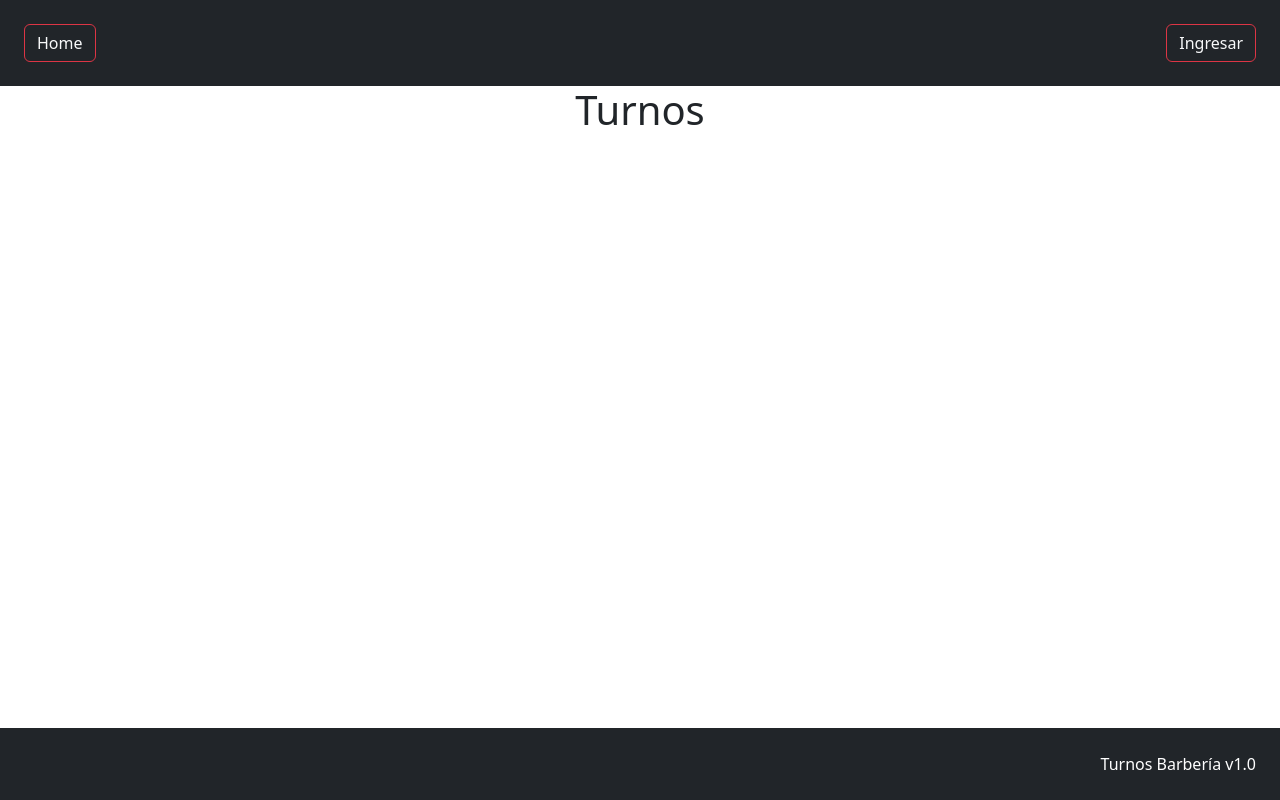
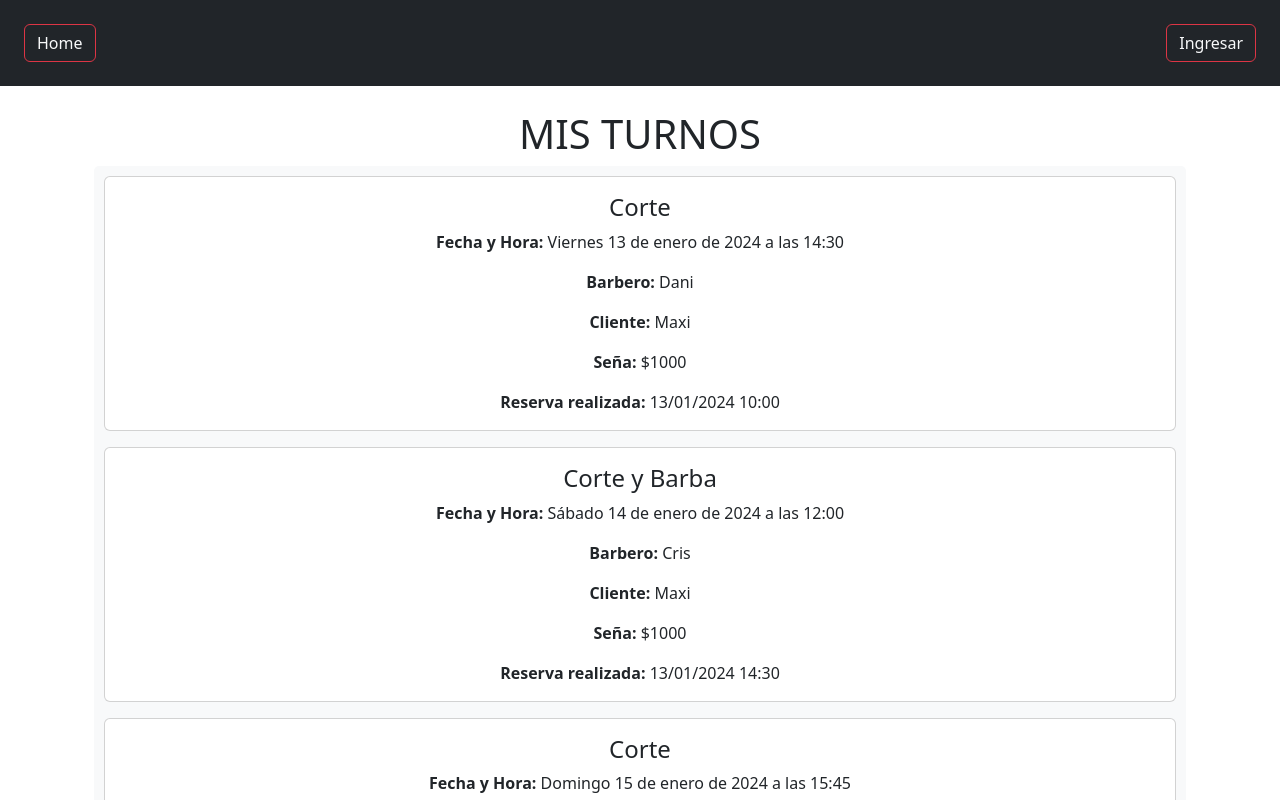
Before and after one commit to makzzer/barber-react, a React (Vite) app: page /turnos in a window 1280 px wide. Shown: the top 800 px of the page. Built offline with nearby package versions, Linux system fonts and the light colour scheme.

Commit message:
mis turnos list group

```diff
--- a/package.json
+++ b/package.json
@@ -11,7 +11,7 @@
   },
   "dependencies": {
     "bootstrap": "^5.2.3",
-    "date-fns": "^3.0.6",
+    "date-fns": "^3.1.0",
     "react": "^18.2.0",
     "react-datepicker": "^4.25.0",
     "react-datetime-picker": "^5.6.0",
--- /dev/null
+++ b/src/components/ListaTurnos.jsx
@@ -0,0 +1,46 @@
+import React from "react";
+import CardTurno from "../components/cards/CardTurno";
+import "../styles/custom-card.css"
+
+const ListaTurnos = () => {
+  // Valores de muestra
+  const sampleTurnos = [
+    {
+      title: "Corte",
+      dateTime: "Viernes 13 de enero de 2024 a las 14:30",
+      barber: "Dani",
+      reservationDate: "13/01/2024 10:00",
+      clientName: "Maxi",
+      depositAmount: 1000,
+    },
+    {
+      title: "Corte y Barba",
+      dateTime: "Sábado 14 de enero de 2024 a las 12:00",
+      barber: "Cris",
+      reservationDate: "13/01/2024 14:30",
+      clientName: "Maxi",
+      depositAmount: 1000,
+    },
+    {
+      title: "Corte",
+      dateTime: "Domingo 15 de enero de 2024 a las 15:45",
+      barber: "Dani",
+      reservationDate: "14/01/2024 09:45",
+      clientName: "Maxi",
+      depositAmount: 1000,
+    },
+  ];
+
+
+  return (
+    <div className="list-group">
+      <div className="custom-container"> {/* Agregué un contenedor con fondo gris */}
+        {sampleTurnos.map((turno, index) => (
+          <CardTurno key={index} {...turno} />
+        ))}
+      </div>
+    </div>
+  );
+};
+
+export default ListaTurnos;
--- /dev/null
+++ b/src/components/cards/CardTurno.jsx
@@ -0,0 +1,31 @@
+import React from "react";
+import "../../styles/custom-card.css"
+
+const CardTurno = ({ title, dateTime, barber, reservationDate, clientName, depositAmount }) => {
+  return (
+    <div className="card mb-3">
+      <div className="card-body">
+        <h4 className="card-title">{title}</h4>
+        <p className="card-text">
+          <strong>Fecha y Hora:</strong> {dateTime}
+        </p>
+        <p className="card-text">
+          <strong>Barbero:</strong> {barber}
+        </p>
+        <p className="card-text">
+          <strong>Cliente:</strong> {clientName}
+        </p>
+        <p className="card-text">
+          <strong>Seña:</strong> ${depositAmount}
+        </p>
+        <p className="card-text">
+          <strong>Reserva realizada:</strong> {reservationDate}
+        </p>
+      </div>
+    </div>
+  );
+};
+
+
+
+export default CardTurno;
--- a/src/pages/Home.jsx
+++ b/src/pages/Home.jsx
@@ -42,7 +42,7 @@ const Home = () => {
             </button>
 
 
-            <NavLink className="btn btn-secondary  m-2 p-4 pb-10" to="#">
+            <NavLink className="btn btn-secondary  m-2 p-4 pb-10" to="/turnos">
               Mis Turnos
             </NavLink>
           </div>
--- a/src/pages/Turnos.jsx
+++ b/src/pages/Turnos.jsx
@@ -1,6 +1,13 @@
+
+import ListaTurnos from "../components/ListaTurnos"
+
 const Turnos = () => {
-  /*hola soy un comentario*/
-  return <h1>Turnos</h1>;
+  return (
+    <div className="container text-center mt-4 mb-4">
+      <h1 className="mb-12">MIS TURNOS</h1>
+      <ListaTurnos />
+    </div>
+  );
 };
 
 export default Turnos;
--- a/src/router/index.jsx
+++ b/src/router/index.jsx
@@ -4,6 +4,7 @@ import Home from "../pages/Home";
 import Ingresar from "../pages/Ingresar";
 import NotFound from "../pages/NotFound";
 import LayoutPublic from "../layouts/LayoutPublic";
+
 
 
 {
@@ -32,13 +33,16 @@ export const router = createBrowserRouter([
 
       {
         path: "/turnos",
-        element: <Turnos />,
+        element: <Turnos/>,
       },
 
       {
         path: "/ingresar",
         element: <Ingresar />,
       },
+
+
+
     ],
   },
 ]);
--- /dev/null
+++ b/src/styles/custom-card.css
@@ -0,0 +1,13 @@
+/* Agrega estos estilos a tu archivo de estilos */
+.custom-card {
+  background-color: #f8f9fa; /* Puedes ajustar este color a tu preferencia */
+  color: #343a40; /* Puedes ajustar este color a tu preferencia */
+}
+
+
+/* ListaTurnos.css */
+.custom-container {
+  background-color: #f8f9fa; /* Color gris para el fondo del contenedor */
+  padding: 10px; /* Ajusta según sea necesario */
+  border-radius: 5px; /* Ajusta según sea necesario */
+}
```
Also changed, not shown: 1 other file (tests, documents, lock files or other folders).
